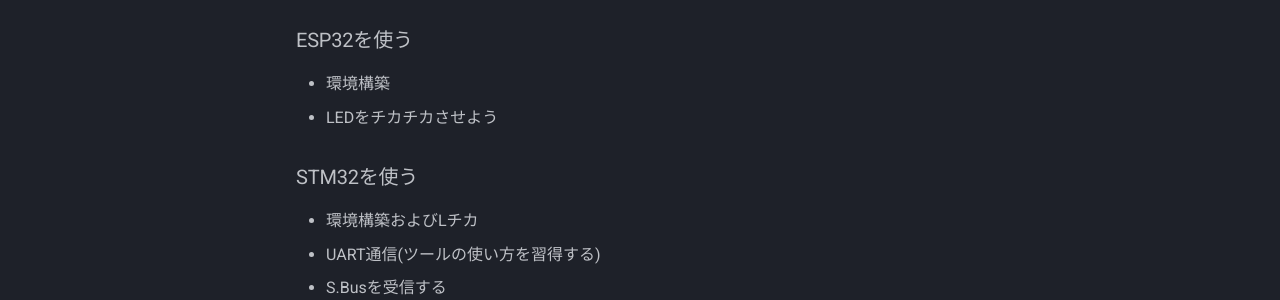
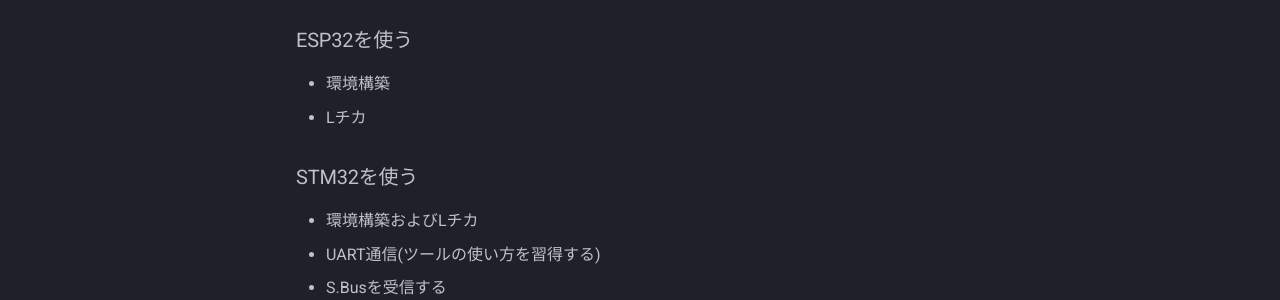
Before and after one commit to NOKOLat/Programming_Documents, an MkDocs documentation site: the page built from docs/index.md, in a window 1280 px wide and 1235 px high. Shown: the part 586-886 px from the top of the window. Built offline with MkDocs 1.6.1 and Material for MkDocs 9.7.7, drawn with Linux system fonts in a browser that asks for light colours; nearby versions of some CDN libraries; comment, search, counter and statistics services are not loaded.

Commit message:
目次の名前を変更

```diff
--- a/docs/index.md
+++ b/docs/index.md
@@ -13,7 +13,7 @@
 
 ### ESP32を使う
 - 環境構築
-- LEDをチカチカさせよう
+- Lチカ
 
 ### STM32を使う
 - 環境構築およびLチカ
--- a/mkdocs.yml
+++ b/mkdocs.yml
@@ -57,7 +57,7 @@
   - 4. SERVO: arduino/servo.md
 - ESP32:
   - 1. 環境構築: ESP32/lesson0-environment.md
-  - 2. LED: ESP32/lesson1-LED.md
+  - 2. Lチカ: ESP32/lesson1-LED.md
 - STM32:
   - 1. 環境構築とLチカ: STM32/environmentSetUp.md
   - 2. UARTとツールの使い方: STM32/serial.md
```
